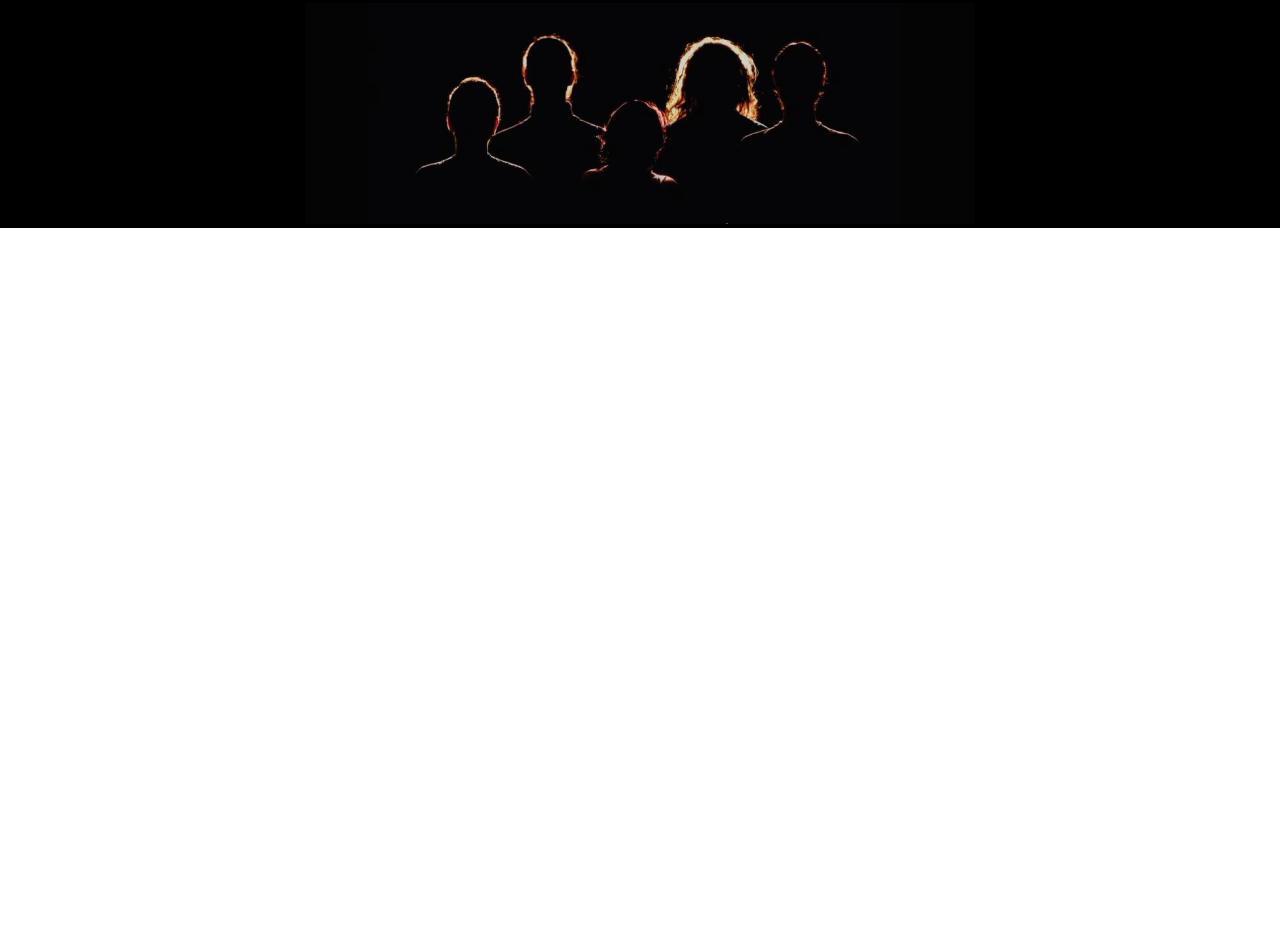
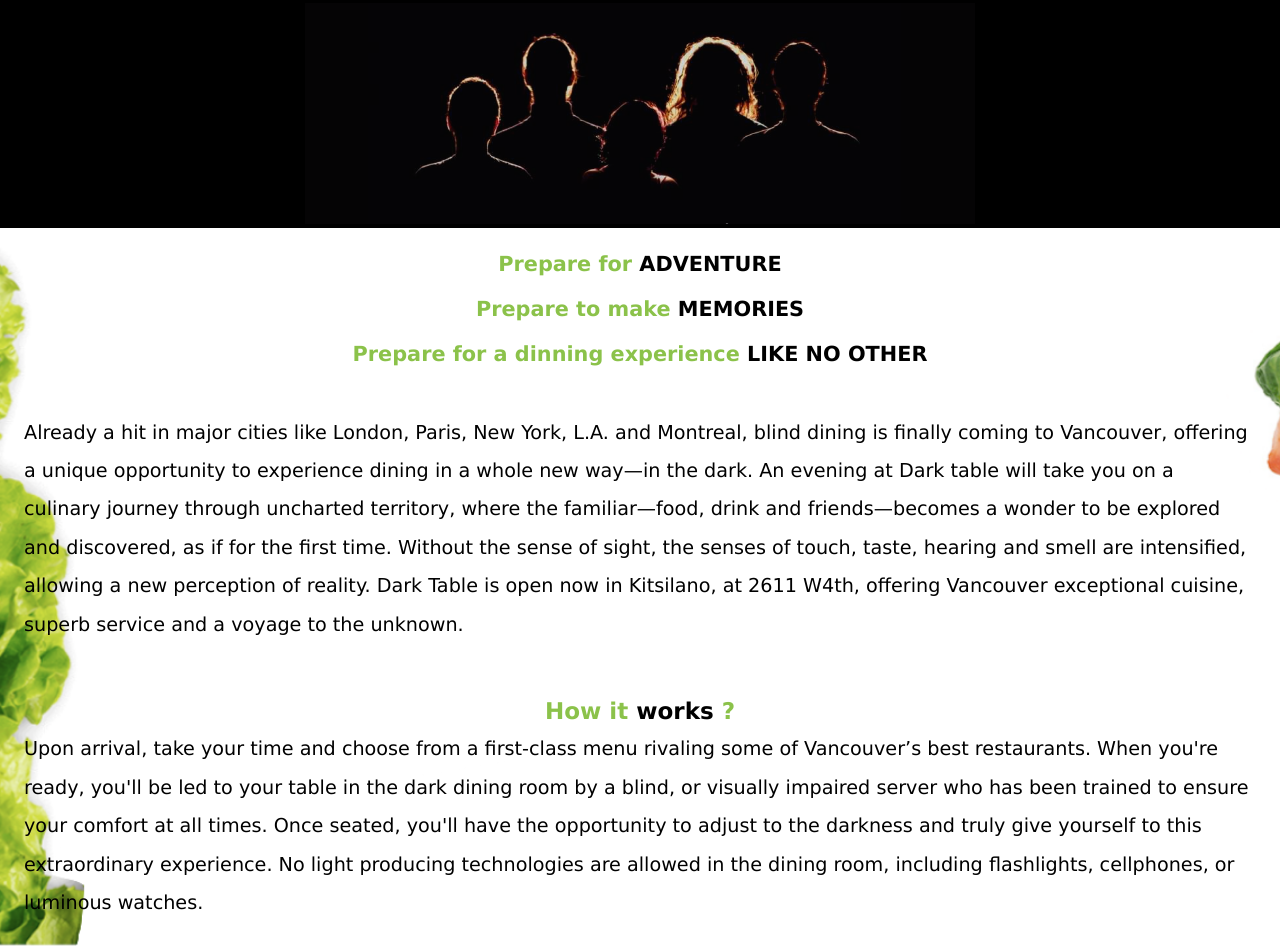
Before and after one commit to aryanaroraciccc/Koya_Enrique_WMAD_103_FINAL, a plain HTML site: page home.html in a window 1280 px wide. Shown: the part 423-1369 px from the top of the page. Before the commit the page ends 800 px from the top, so only its background shows below. Drawn offline with Linux system fonts and the light colour scheme.

Commit message:
Implement middle section

```diff
--- a/home.html
+++ b/home.html
@@ -65,6 +65,30 @@
     </div>
   </div>
 
+  <div class="description-container">
+
+    <div class="description-slogan-container">
+      <p class="description-title"><span>Prepare for</span> ADVENTURE</p>
+      <p class="description-title"><span>Prepare to make</span> MEMORIES</p>
+      <p class="description-title"><span>Prepare for a dinning experience</span> LIKE NO OTHER</p>
+    </div>
+
+    <div class="description-section">
+      Already a hit in major cities like London, Paris, New York, L.A. and Montreal, blind dining is finally coming to Vancouver, offering a unique opportunity to experience dining in a whole new way—in the dark. An evening at Dark table will take you on a culinary journey through uncharted territory, where the familiar—food, drink and friends—becomes a wonder to be explored and discovered, as if for the first time.
+      Without the sense of sight, the senses of touch, taste, hearing and smell are intensified, allowing a new perception of reality. Dark Table is open now in Kitsilano, at 2611 W4th, offering Vancouver exceptional cuisine, superb service and a voyage to the unknown.
+    </div>
+
+    <div class="description-section">
+      <p class="description-title"><span>How it</span> works <span>?</span></p>
+      Upon arrival, take your time and choose from a first-class menu rivaling some of Vancouver’s best restaurants.
+
+When you're ready, you'll be led to your table in the dark dining room by a blind, or visually impaired server who has been trained to ensure your comfort at all times.
+
+Once seated, you'll have the opportunity to adjust to the darkness and truly give yourself to this extraordinary experience.
+
+No light producing technologies are allowed in the dining room, including flashlights, cellphones, or luminous watches.
+    </div>
+
   <script src="./index.js"></script>
 </body>
 </html>
--- a/styles/home.scss
+++ b/styles/home.scss
@@ -1,4 +1,5 @@
 @use "./constants/colors";
+@use "./constants/media-queries";
 @import "./components/header";
 
 .top-container {
@@ -36,3 +37,59 @@
     width: 100%;
   }
 }
+
+.description-container {
+  display: flex;
+  flex-direction: column;
+  gap: 3em;
+
+  // width: 100%;
+  background-image: url(../images/vegetable-white.png);
+  background-size: cover;
+  background-repeat: no-repeat;
+  padding: 1.5em;
+}
+
+.description-slogan-container {
+  display: flex;
+  flex-direction: column;
+  align-items: center;
+  justify-content: center;
+  gap: 1em;
+  font-weight: 600;
+  font-size: 1em;
+
+  @media only screen and (min-width: media-queries.$media-mobile) {
+    font-size: 1.3em;
+  }
+
+  // p {
+  //   span {
+  //     color:colors.$text-primary;
+  //   }
+  // }
+}
+
+.description-title {
+  span {
+    color:colors.$text-primary;
+  }
+}
+
+.description-section {
+  font-size: 1em;
+  line-height: 2em;
+
+  .description-title {
+    font-size: 1.2em;
+    font-weight: 600;
+    text-align: center;
+  }
+
+  @media only screen and (min-width: media-queries.$media-mobile) {
+    font-size: 1.2em;
+  }
+}
+
+
+// .concept-container {}
```
Also changed, not shown: images/vegetable-white.png (added), styles/home.css.
